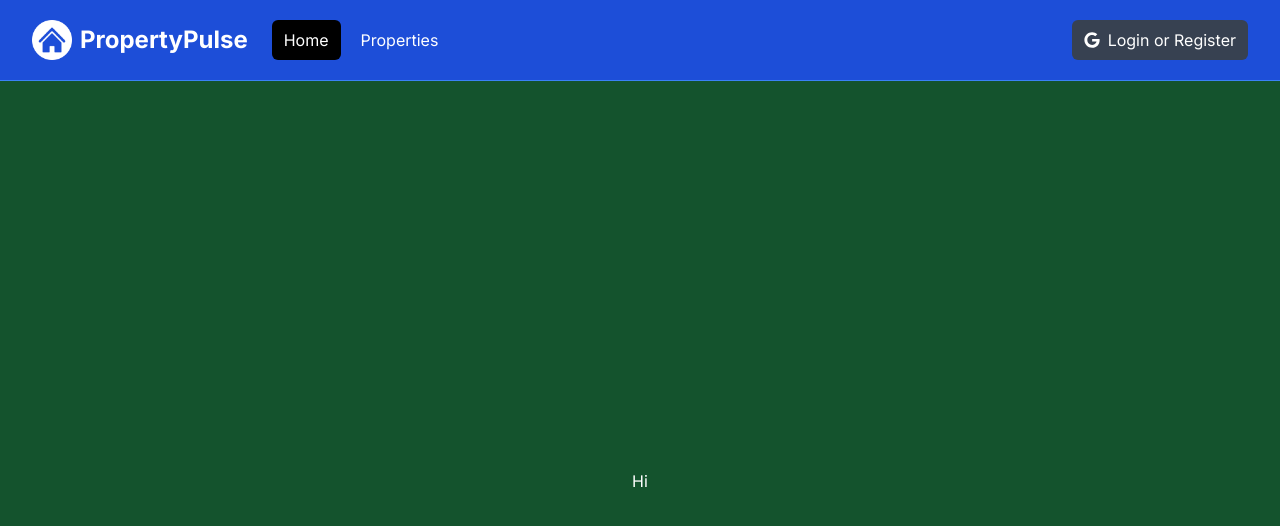
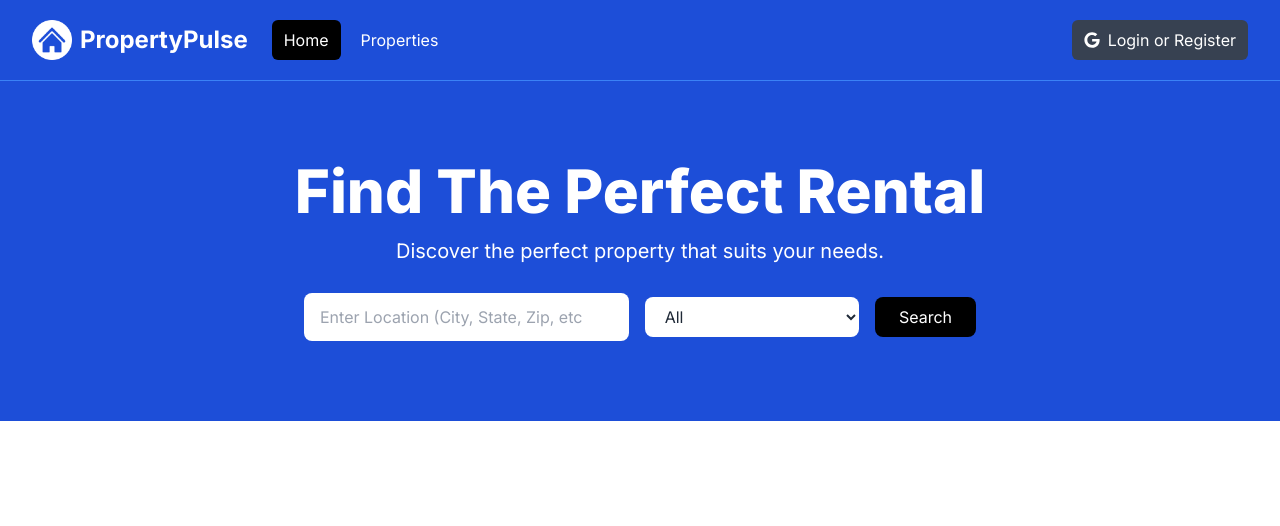
Before and after one commit to misky0310/Propertypulse, a Next.js app: page / in a window 1280 px wide. Shown: the top 526 px of the page. Built offline with nearby package versions, Linux system fonts and the light colour scheme.

Commit message:
Hero section added

```diff
--- a/app/page.jsx
+++ b/app/page.jsx
@@ -1,9 +1,10 @@
+import Hero from "@/components/Hero";
 import Image from "next/image";
 
 export default function Home() {
   return (
-    <div className="w-full bg-green-900 text-white h-screen flex justify-center items-center">
-      Hi
-    </div>
+    <>
+      <Hero/>
+    </>
   );
 }
--- /dev/null
+++ b/components/Hero.jsx
@@ -0,0 +1,60 @@
+import React from 'react'
+
+const Hero = () => {
+  return (
+    <section className="bg-blue-700 py-20 mb-4">
+      <div
+        className="max-w-7xl mx-auto px-4 sm:px-6 lg:px-8 flex flex-col items-center"
+      >
+        <div className="text-center">
+          <h1
+            className="text-4xl font-extrabold text-white sm:text-5xl md:text-6xl"
+          >
+            Find The Perfect Rental
+          </h1>
+          <p className="my-4 text-xl text-white">
+            Discover the perfect property that suits your needs.
+          </p>
+        </div>
+        <form
+          className="mt-3 mx-auto max-w-2xl w-full flex flex-col md:flex-row items-center"
+        >
+          <div className="w-full md:w-3/5 md:pr-2 mb-4 md:mb-0">
+            <label htmlFor="location" className="sr-only">Location</label>
+            <input
+              type="text"
+              id="location"
+              placeholder="Enter Location (City, State, Zip, etc"
+              className="w-full px-4 py-3 rounded-lg bg-white text-gray-800 focus:outline-none focus:ring focus:ring-blue-500"
+            />
+          </div>
+          <div className="w-full md:w-2/5 md:pl-2">
+            <label htmlFor="property-type" className="sr-only">Property Type</label>
+            <select
+              id="property-type"
+              className="w-full px-4 h-10 rounded-lg bg-white text-gray-800 focus:outline-none focus:ring focus:ring-blue-500"
+            >
+              <option value="All">All</option>
+              <option value="Apartment">Apartment</option>
+              <option value="Studio">Studio</option>
+              <option value="Condo">Condo</option>
+              <option value="House">House</option>
+              <option value="Cabin Or Cottage">Cabin or Cottage</option>
+              <option value="Loft">Loft</option>
+              <option value="Room">Room</option>
+              <option value="Other">Other</option>
+            </select>
+          </div>
+          <button
+            type="submit"
+            className="md:ml-4 mt-4 md:mt-0 w-full md:w-auto px-6 py-2 rounded-lg bg-black text-white hover:bg-gray-800 focus:outline-none focus:ring focus:ring-blue-500"
+          >
+            Search
+          </button>
+        </form>
+      </div>
+    </section>
+  )
+}
+
+export default Hero
```
